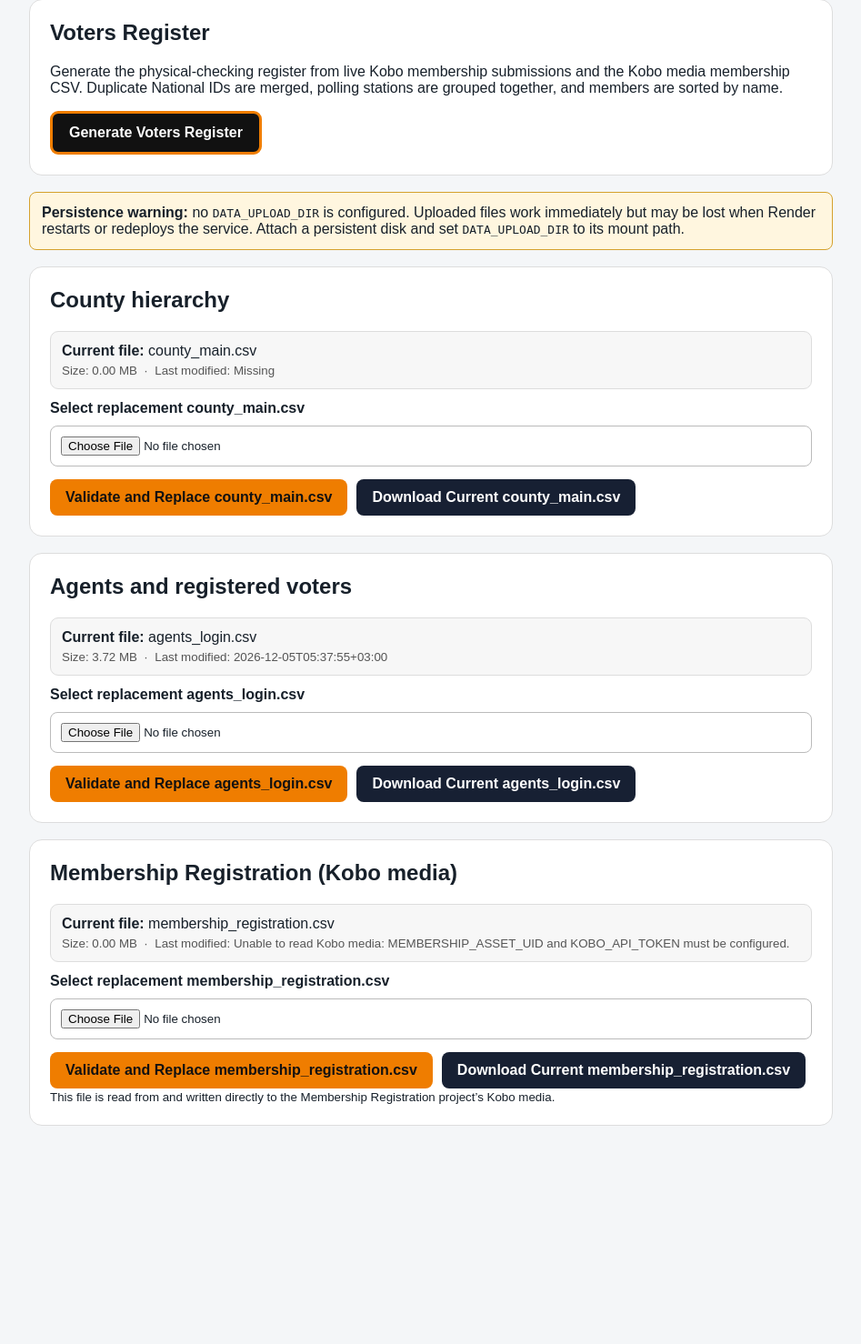
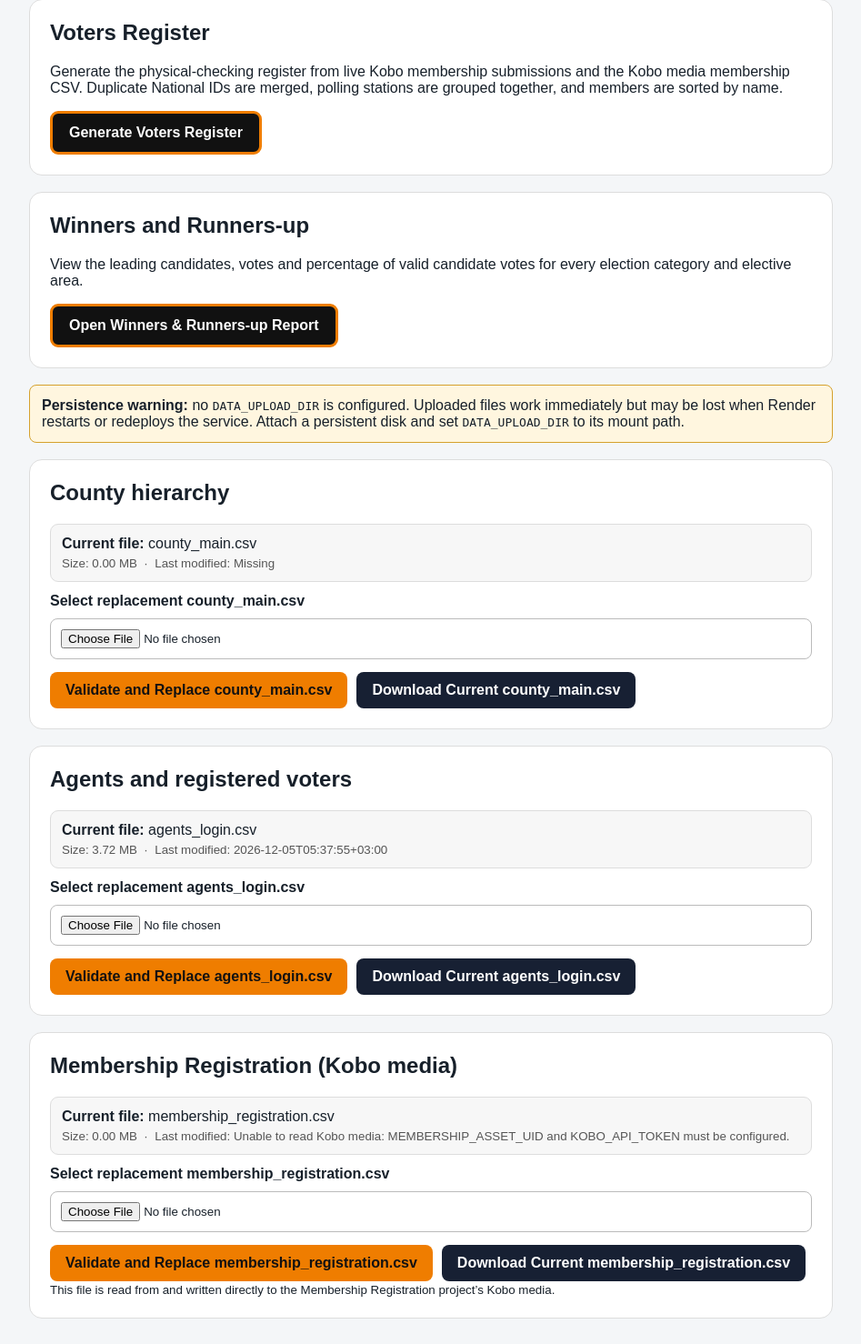
Before and after one commit to otibarny-alt/voting-simulation-system, a Flask app: page /admin/data-files in a window 1280 px wide. Shown: the part 573-2051 px from the top of the page at 91% size, without its empty margins (166-1113 px from the left). Before the commit the page ends 1811 px from the top, so only its background shows below. Run offline with Flask 3, Linux system fonts and the light colour scheme; the visitor is signed in with stand-in values (Sample User, id 1); some libraries are stand-ins or nearby versions.

Commit message:
Add files via upload

```diff
--- a/app.py
+++ b/app.py
@@ -3383,6 +3383,81 @@ def _safe_register_filename(filters,extension):
  area=re.sub(r"[^A-Za-z0-9_-]+","_",area).strip("_") or "National"
  return f"Voters_Register_{area}.{extension}"
 
+WINNERS_REPORT_ELECTIONS=(
+ ("president","President",()),
+ ("governor","Governor",("county",)),
+ ("senator","Senator",("county",)),
+ ("woman_rep","Women Representative",("county",)),
+ ("mna","Member of National Assembly",("county","constituency")),
+ ("mca","Member of County Assembly",("county","constituency","ward")),
+)
+
+def _winner_source_rows(election):
+ """Read the same durable anonymous tallies used by the results dashboards."""
+ persistent=_persistent_dashboard_snapshot(election)
+ if persistent is not None: return persistent[0]
+ aliases=dashboard_election_aliases(election); marks=','.join('?' for _ in aliases)
+ c=con()
+ try:
+  return c.execute(f"""
+   SELECT county,constituency,ward,poll_station,stream,candidate_id,candidate_name,COUNT(*) AS n
+   FROM demo_votes WHERE LOWER(election) IN ({marks})
+   GROUP BY county,constituency,ward,poll_station,stream,candidate_id,candidate_name
+  """,aliases).fetchall()
+ finally: c.close()
+
+def _winner_area_label(area_fields,area):
+ if not area_fields: return "National"
+ values=[str(area.get(field) or "").strip() for field in area_fields]
+ return " / ".join(value or f"{field.replace('_',' ').title()} not specified" for field,value in zip(area_fields,values))
+
+def winners_and_runners_up_report():
+ sections=[]
+ try: registered_catalog=candidate_portal_catalog({})
+ except Exception as exc:
+  app.logger.warning("Candidate catalogue unavailable for winners report; using stored vote candidates: %s",exc)
+  registered_catalog={key:[] for key,_,_ in ELECTIONS}
+ for election,title,area_fields in WINNERS_REPORT_ELECTIONS:
+  contests={}
+  for row in _winner_source_rows(election):
+   cid=str(row["candidate_id"] or "").strip()
+   if not cid or cid=="__SKIP__": continue
+   area={field:str(row[field] or "").strip() for field in area_fields}
+   area_key=tuple(station_key(area[field]) for field in area_fields)
+   contest=contests.setdefault(area_key,{"area":area,"candidates":{}})
+   candidate=contest["candidates"].setdefault(cid,{"candidate_id":cid,"name":str(row["candidate_name"] or cid).strip(),"votes":0})
+   candidate["votes"]+=int(row["n"] or 0)
+   if str(row["candidate_name"] or "").strip(): candidate["name"]=str(row["candidate_name"]).strip()
+  for candidate in registered_catalog.get(election,[]):
+   cid=str(candidate.get("candidate_id") or "").strip()
+   if not cid: continue
+   area={field:str(candidate.get(field) or "").strip() for field in area_fields}
+   if area_fields and any(not area[field] for field in area_fields): continue
+   area_key=tuple(station_key(area[field]) for field in area_fields)
+   contest=contests.setdefault(area_key,{"area":area,"candidates":{}})
+   contest["candidates"].setdefault(cid,{"candidate_id":cid,"name":str(candidate.get("name") or cid).strip(),"votes":0})
+  results=[]
+  for contest in contests.values():
+   candidates=sorted(contest["candidates"].values(),key=lambda item:(-item["votes"],station_key(item["name"]),item["candidate_id"]))
+   total=sum(item["votes"] for item in candidates)
+   if total==0:
+    leaders=[{**item,"rank":0,"result":"No result","share":0.0} for item in candidates[:2]]
+    results.append({"area":contest["area"],"area_label":_winner_area_label(area_fields,contest["area"]),"total_votes":0,"leaders":leaders})
+    continue
+   distinct_votes=sorted({item["votes"] for item in candidates},reverse=True)
+   rank_for_votes={votes:index+1 for index,votes in enumerate(distinct_votes)}
+   rank_counts={rank:sum(1 for item in candidates if rank_for_votes[item["votes"]]==rank) for rank in (1,2)}
+   leaders=[]
+   for item in candidates:
+    rank=rank_for_votes[item["votes"]]
+    if rank>2: continue
+    result=("Joint winner" if rank_counts.get(1,0)>1 else "Winner") if rank==1 else ("Joint runner-up" if rank_counts.get(2,0)>1 else "Runner-up")
+    leaders.append({**item,"rank":rank,"result":result,"share":round((item["votes"]*100/total),2) if total else 0.0})
+   results.append({"area":contest["area"],"area_label":_winner_area_label(area_fields,contest["area"]),"total_votes":total,"leaders":leaders})
+  results.sort(key=lambda item:tuple(station_key(item["area"].get(field)) for field in area_fields))
+  sections.append({"election":election,"title":title,"contests":results,"contest_count":len(results)})
+ return sections
+
 def _register_pdf(members,filters):
  output=BytesIO(); page_width,_=landscape(A4); styles=getSampleStyleSheet()
  title_style=ParagraphStyle("RegisterTitle",parent=styles["Title"],fontName="Helvetica-Bold",fontSize=16,leading=19,alignment=TA_CENTER,textColor=colors.HexColor("#14213d"),spaceAfter=6)
@@ -3588,6 +3663,29 @@ def download_voters_register_pdf():
   members,_=combined_voters_register(); members=_filter_register(members,filters); pdf=_register_pdf(members,filters)
   return send_file(BytesIO(pdf),mimetype="application/pdf",as_attachment=True,download_name=_safe_register_filename(filters,"pdf"),max_age=0)
  except Exception as exc: return Response(f"Unable to generate voters register: {exc}",status=502,mimetype="text/plain")
+
+@app.get("/admin/winners-runners-up")
+def admin_winners_runners_up():
+ if not repository_admin_logged_in(): return redirect(url_for("repository_admin_login",next=request.full_path))
+ try:
+  sections=winners_and_runners_up_report()
+  return render_template("admin_winners_runners_up.html",sections=sections,error=None,generated_at=kenya_now().strftime("%d %B %Y, %H:%M"))
+ except Exception as exc:
+  app.logger.exception("Unable to generate winners and runners-up report")
+  return render_template("admin_winners_runners_up.html",sections=[],error=str(exc),generated_at=kenya_now().strftime("%d %B %Y, %H:%M")),502
+
+@app.get("/admin/winners-runners-up.csv")
+def download_winners_runners_up_csv():
+ if not repository_admin_logged_in(): return redirect(url_for("repository_admin_login",next=request.full_path))
+ try:
+  output=StringIO(newline=""); columns=["category","elective_area","position","candidate_id","candidate_name","votes","vote_share_percent","total_valid_votes"]
+  writer=csv.DictWriter(output,fieldnames=columns);writer.writeheader()
+  for section in winners_and_runners_up_report():
+   for contest in section["contests"]:
+    for leader in contest["leaders"]:
+     writer.writerow({"category":section["title"],"elective_area":contest["area_label"],"position":leader["result"],"candidate_id":leader["candidate_id"],"candidate_name":leader["name"],"votes":leader["votes"],"vote_share_percent":f'{leader["share"]:.2f}',"total_valid_votes":contest["total_votes"]})
+  return Response("\ufeff"+output.getvalue(),mimetype="text/csv; charset=utf-8",headers={"Content-Disposition":'attachment; filename="Winners_and_Runners_Up.csv"',"Cache-Control":"no-store"})
+ except Exception as exc: return Response(f"Unable to generate winners report: {exc}",status=502,mimetype="text/plain")
 
 @app.post("/report-repository/admin-logout")
 def repository_admin_logout():
--- a/templates/admin_data_files.html
+++ b/templates/admin_data_files.html
@@ -44,6 +44,13 @@
    <a class="verification-admin-link" href="{{ url_for('admin_voters_register') }}">Generate Voters Register</a>
   </div>
  </section>
+ <section class="data-panel">
+  <h2>Winners and Runners-up</h2>
+  <p>View the leading candidates, votes and percentage of valid candidate votes for every election category and elective area.</p>
+  <div class="verification-admin-actions">
+   <a class="verification-admin-link" href="{{ url_for('admin_winners_runners_up') }}">Open Winners &amp; Runners-up Report</a>
+  </div>
+ </section>
  {% if not persistent %}<div class="data-warning"><b>Persistence warning:</b> no <code>DATA_UPLOAD_DIR</code> is configured. Uploaded files work immediately but may be lost when Render restarts or redeploys the service. Attach a persistent disk and set <code>DATA_UPLOAD_DIR</code> to its mount path.</div>{% endif %}
  {% if message %}<div class="data-message data-success">{{ message }}</div>{% endif %}
  {% if error %}<div class="data-message data-error">{{ error }}</div>{% endif %}
```
Also changed, not shown: templates/admin_winners_runners_up.html (added, +30 -0 lines), README_DEPLOYMENT.txt.
